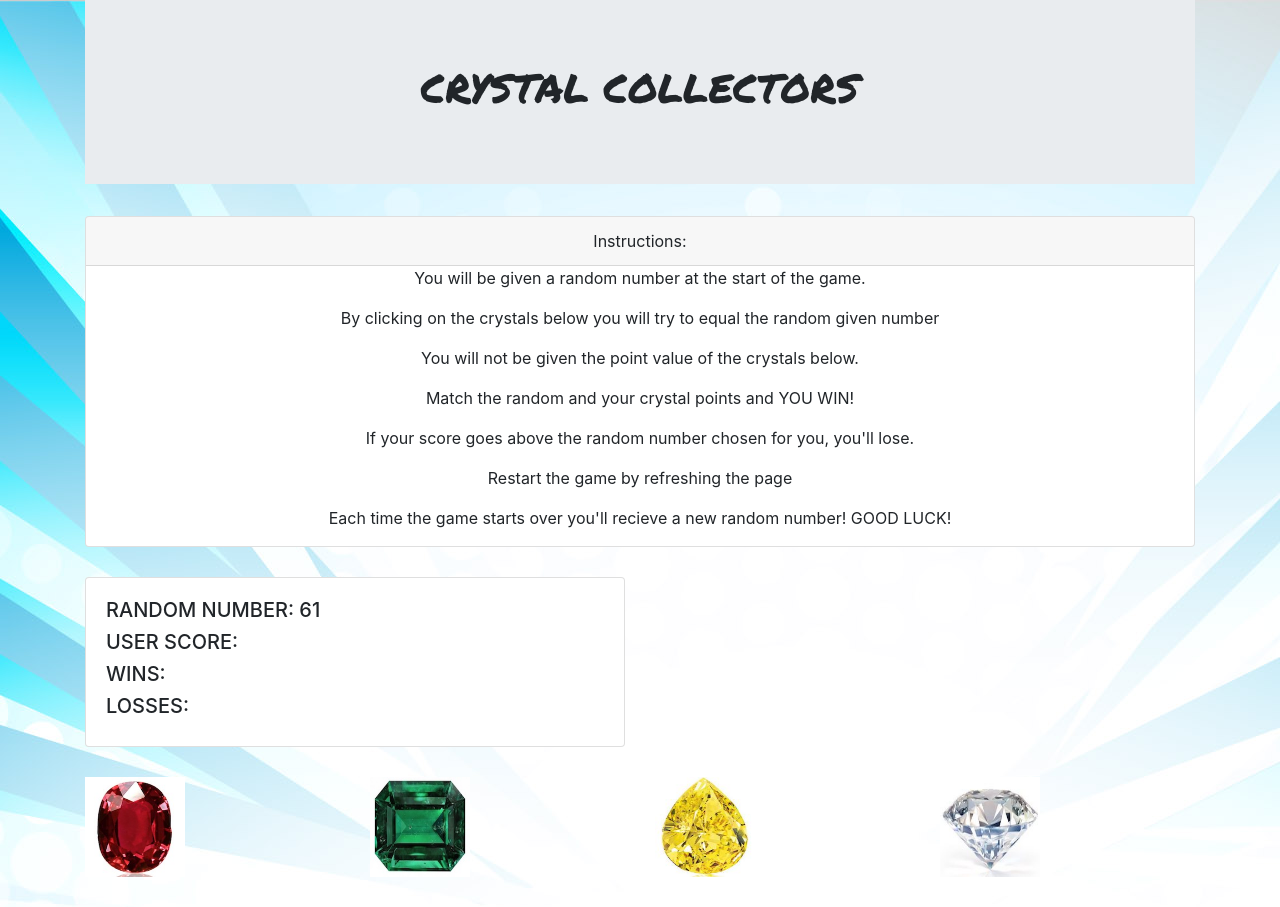
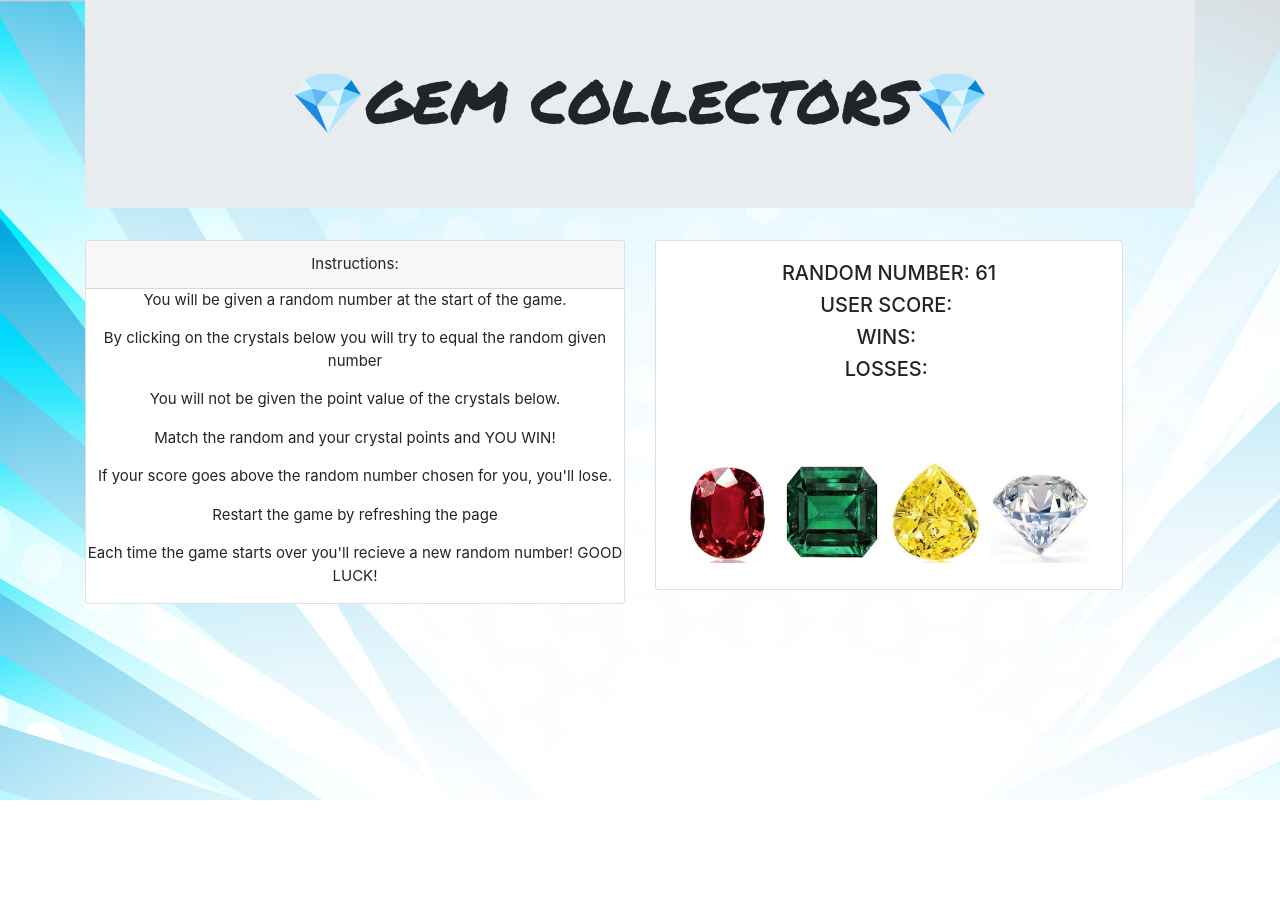
Before and after one commit to kaylaverheyen/unit-4-game, a plain HTML site: page index.html in a window 1280 px wide. After the commit the page ends 800 px from the top, so only its background shows below. Drawn offline with nearby package versions, Linux system fonts and the light colour scheme; files whose address does not match are found by name.

Commit message:
changed layout a bit

```diff
--- a/assets/css/style.css
+++ b/assets/css/style.css
@@ -1,20 +1,23 @@
 #title {
     font-family: 'Permanent Marker', cursive;
     text-align: center;
-    font-size: 40px;
+    font-size: 60px;
 }
 
 #instructions {
-
+    font-size: 15px;
     text-align: center;
-
+}
+.jumbotron{
+    padding:0px;
+    margin-bottom: 0em;
 }
 .row {
 align-content: center
 }
 body {
 
-     background-image: url("/Users/kaylaverheyen/Desktop/hw_4/unit-4-game/assets/images/Light-Blue-Effect-PPT-Backgrounds.jpg");
+     background-image: url("../images/Light-Blue-Effect-PPT-Backgrounds.jpg");
 }
 .crystal-image {
     display: inline-block;
@@ -28,3 +31,23 @@ body {
   .mg{
       margin-bottom: 30px;
   }
+  #keyCard{
+      width: 468px;
+      height: 350px;
+  }
+  #crystals1{
+      float: left;
+      padding: 2px;
+  }
+  #crystals2{
+    float: left;
+    padding: 2px;
+}
+#crystals3{
+    float: left;
+    padding: 2px;
+}
+#crystals4{
+    float: left;
+    padding: 2px;
+}
--- a/index.html
+++ b/index.html
@@ -24,13 +24,13 @@
       <div class="col-lg-12 col-md-12 col-sm-12">
         <div class="jumbotron jumbotron-fluid">
           <div class="container">
-            <h1 id="title">CRYSTAL COLLECTORS</h1>
+            <h1 id="title">💎GEM COLLECTORS💎</h1>
           </div>
         </div>
       </div>
     </div>
     <div class="row mg">
-      <div class="col-lg-12 col-md-12 col-sm-12">
+      <div class="col-md-6 col-sm-6 col-md-offset-3 col-sm-offset-3 text-center">
         <div id="instructions" class="card card-fluid">
           <div class="card-header">
             Instructions:
@@ -44,40 +44,34 @@
           <p>Each time the game starts over you'll recieve a new random number! GOOD LUCK!</p>
         </div>
       </div>
-    </div>
-
-    <div class="row mg">
-      <div class="col-md-6 col-sm-6 col-md-offset-3 col-sm-offset-3">
-        <div class="card">
+      <div class="col-md-6 col-sm-6 col-md-offset-3 col-sm-offset-3 text-center">
+        <div class="card" id="keyCard">
           <div class="card-body">
             <h5 id="random-number" class="random-number">RANDOM NUMBER: </h5>
             <h5>USER SCORE: <label id="u_score"></label></h5>
             <h5 class="wins">WINS: <label id="win"></label></h5>
             <h5 class="losses">LOSSES: <label id="loss"></label></h5>
+            <br>
+            <br>
+            <br>
+            <div id="crystals1"> </div>
+            <div id="crystals2"></div>
+            <div id="crystals3"></div>
+            <div id="crystals4"></div>
           </div>
         </div>
+
       </div>
     </div>
 
-    <div class="row mg">
-      <div class="col-md-3 col-sm-3">
-        <div id="crystals1" class="inline-block">
-        </div>
-      </div>
 
-      <div class="col-md-3 col-sm-3">
-        <div id="crystals2"></div>
-      </div>
+  </div>
+  </div>
+  </div>
 
-      <div class="col-md-3 col-sm-3">
-        <div id="crystals3"></div>
-      </div>
 
-      <div class="col-md-3 col-sm-3">
-        <div id="crystals4"></div>
-      </div>
-    </div>
   </div>
+
 
 
 
```
Also changed, not shown: assets/images/yellow.jpg (added), 3 other files.
